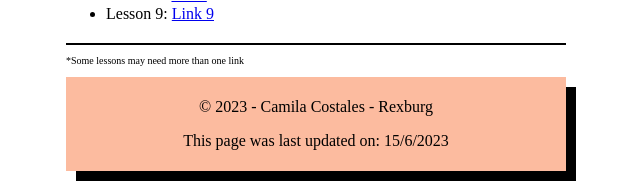
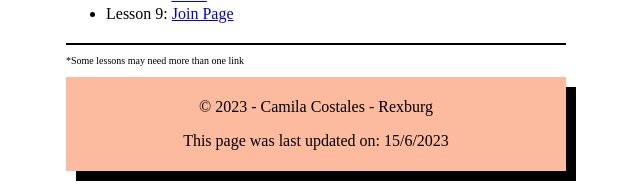
Before and after one commit to camila-costales/wdd230, a plain HTML site: page index.html in a window 1280 px wide. Shown: the part 498-687 px from the top of the page, 324-964 px from the left. Drawn offline with nearby package versions, Linux system fonts and the light colour scheme.

Commit message:
join link

```diff
--- a/index.html
+++ b/index.html
@@ -29,7 +29,7 @@
                 <li>Lesson 7: <a href="lesson7/lazyloading.html">Lazy Loading</a>  </li>
                 <li>Lesson 7: <a href="Lesson7 Chamber/discover.html">Discover Page </a>  </li>
                 <li>Lesson 8: <a href="lesson8/tablebuild.html">Table</a>  </li>
-                <li>Lesson 9: <a href="lesson8 Chamber/join.html">Link 9</a>  </li>
+                <li>Lesson 9: <a href="lesson8 Chamber/join.html">Join Page</a>  </li>
         </ul>
     </main>
     <footer>
```
